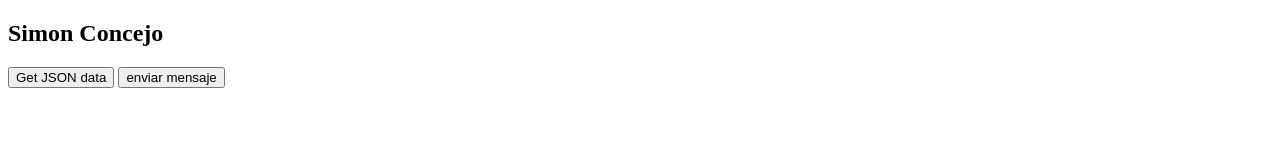
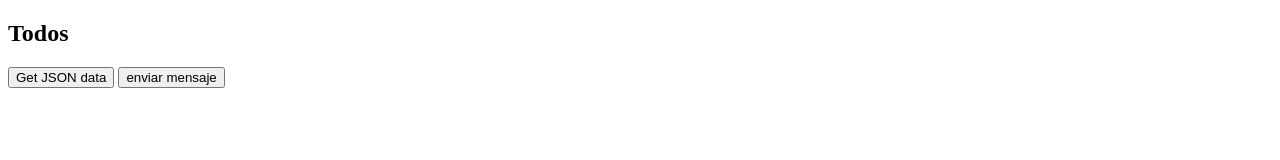
Before and after one commit to noenadies/msnsoftwareelectoral3ventanas, a plain HTML site: page index.html in a window 1280 px wide. Shown: the top 160 px of the page. Drawn offline with Linux system fonts and the light colour scheme; no server answers.

Commit message:
Add files via upload

```diff
--- a/index.html
+++ b/index.html
@@ -73,7 +73,7 @@
 
 </head>
 <body>
-<h2>Simon Concejo</h2>
+<h2>Todos</h2>
     <button id="bttraejson" >Get JSON data</button>
     <button id="btenviamensaje" onclick="enviar();" >enviar mensaje</button>
 
```
